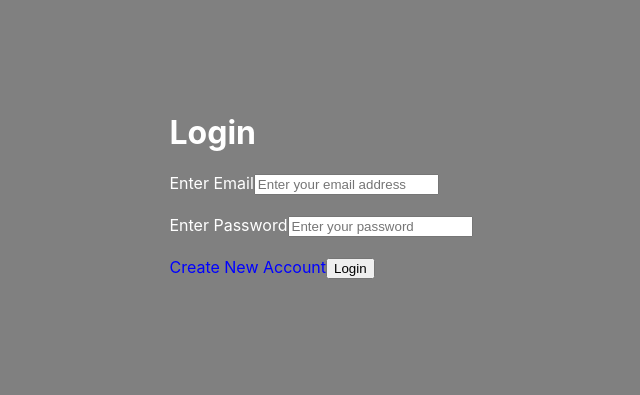
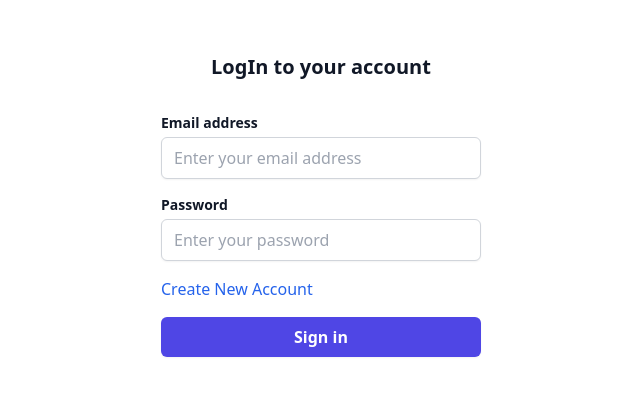
Before and after one commit to vedantpDev/CRUD-on-imges, a React (Create React App) app in the folder client/: page /login-page in a window 1280 px wide. Shown: the part 215-610 px from the top of the page, without its empty margins (319-959 px from the left). Built offline with nearby package versions, Linux system fonts and the light colour scheme; no server answers.

Commit message:
integrate tailwind css

```diff
--- a/client/package.json
+++ b/client/package.json
@@ -2,7 +2,7 @@
   "name": "client",
   "version": "0.1.0",
   "private": true,
-  "proxy":"http://localhost:5000",
+  "proxy": "http://localhost:5000",
   "dependencies": {
     "@testing-library/jest-dom": "^5.17.0",
     "@testing-library/react": "^13.4.0",
@@ -38,5 +38,8 @@
       "last 1 firefox version",
       "last 1 safari version"
     ]
+  },
+  "devDependencies": {
+    "tailwindcss": "^3.4.3"
   }
 }
--- a/client/src/components/LoginForm.js
+++ b/client/src/components/LoginForm.js
@@ -29,42 +29,70 @@
   };
 
   return (
-    <div
-      style={{
-        height: "100vh",
-        display: "flex",
-        alignItems: "center",
-        justifyContent: "center",
-      }}
+    <div className="flex items-center justify-center h-screen">
+      <div className="max-w-sm w-full p-8">
+        <h2 className="mt-10 text-center text-xl font-semibold text-gray-900">
+          LogIn to your account
+        </h2>
+
+        <form className="mt-8" onSubmit={handleSubmit}>
+          <div className="mb-4">
+            <label
+              htmlFor="email"
+              className="block text-sm font-semibold text-gray-900"
             >
-      <form onSubmit={handleSubmit}>
-        <h1>Login</h1>
-        <div style={{ marginBottom: "20px", marginTop: "20px" }}>
-          <label>Enter Email</label>
+              Email address
+            </label>
             <input
-            type="email"
               placeholder="Enter your email address"
+              id="email"
+              name="email"
               value={email}
               onChange={(e) => setEmail(e.target.value)}
+              type="email"
+              autoComplete="email"
+              required
+              className="mt-1 w-full px-3 py-2 border border-gray-300 rounded-md shadow-sm placeholder-gray-400 focus:ring-1 focus:ring-indigo-600 focus:border-indigo-600"
             />
           </div>
-        <div style={{ marginBottom: "20px", marginTop: "20px" }}>
-          <label>Enter Password</label>
+
+          <div className="mb-4">
+            <label
+              htmlFor="password"
+              className="block text-sm font-semibold text-gray-900"
+            >
+              Password
+            </label>
             <input
-            type="password"
               placeholder="Enter your password"
               value={password}
               onChange={(e) => setPassword(e.target.value)}
+              id="password"
+              name="password"
+              type="password"
+              autoComplete="current-password"
+              required
+              className="mt-1 w-full px-3 py-2 border border-gray-300 rounded-md shadow-sm placeholder-gray-400 focus:ring-1 focus:ring-indigo-600 focus:border-indigo-600"
             />
           </div>
+
           <span
-          style={{ cursor: "pointer", color: "blue" }}
+            className="cursor-pointer text-blue-600"
             onClick={() => navigate("/register-page")}
           >
             Create New Account
           </span>
-        <button>Login</button>
+
+          <div className="mt-4">
+            <button
+              type="submit"
+              className="w-full bg-indigo-600 text-white px-4 py-2 rounded-md font-semibold shadow-sm hover:bg-indigo-500"
+            >
+              Sign in
+            </button>
+          </div>
         </form>
+      </div>
     </div>
   );
 };
--- a/client/src/components/RegisterForm.js
+++ b/client/src/components/RegisterForm.js
@@ -2,7 +2,6 @@
 import { createUserWithEmailAndPassword } from "firebase/auth";
 import { auth } from "../firebase/db";
 import { useNavigate } from "react-router-dom";
-import axios from "axios";
 
 const RegisterForm = () => {
   const navigate = useNavigate();
@@ -31,54 +30,90 @@
   };
 
   return (
-    <div
-      style={{
-        height: "100vh",
-        display: "flex",
-        alignItems: "center",
-        justifyContent: "center",
-      }}
+    <div className="flex items-center justify-center h-screen">
+      <div className="flex items-center justify-center h-screen">
+        <div className="max-w-sm w-full p-8">
+          <h2 className="mt-10 text-center text-xl font-semibold text-gray-900">
+            Register Here
+          </h2>
+
+          <form className="mt-8" onSubmit={handleSubmit}>
+            <div className="mb-4">
+              <label
+                htmlFor="email"
+                className="block text-sm font-semibold text-gray-900"
               >
-      <form onSubmit={handleSubmit}>
-        <h1>Register Here</h1>
-        <div style={{ marginBottom: "20px", marginTop: "20px" }}>
-          <label>Enter Email</label>
+                Email address
+              </label>
               <input
-            type="email"
                 placeholder="Enter your email address"
+                id="email"
+                name="email"
                 value={email}
                 onChange={(e) => setEmail(e.target.value)}
+                type="email"
+                autoComplete="email"
+                required
+                className="mt-1 w-full px-3 py-2 border border-gray-300 rounded-md shadow-sm placeholder-gray-400 focus:ring-1 focus:ring-indigo-600 focus:border-indigo-600"
               />
             </div>
-        <div style={{ marginBottom: "20px", marginTop: "20px" }}>
-          <label>Enter Password</label>
+            <div className="mb-4">
+              <label
+                htmlFor="password"
+                className="block text-sm font-semibold text-gray-900"
+              >
+                Password
+              </label>
               <input
-            type="password"
                 placeholder="Enter your password"
                 value={password}
                 onChange={(e) => setPassword(e.target.value)}
+                id="password"
+                name="password"
+                type="password"
+                autoComplete="current-password"
+                required
+                className="mt-1 w-full px-3 py-2 border border-gray-300 rounded-md shadow-sm placeholder-gray-400 focus:ring-1 focus:ring-indigo-600 focus:border-indigo-600"
               />
             </div>
-        <div style={{ marginBottom: "20px", marginTop: "20px" }}>
-          <label>Enter Confirm Password</label>
+            <div className="mb-4">
+              <label
+                htmlFor="password"
+                className="block text-sm font-semibold text-gray-900"
+              >
+                Password
+              </label>
               <input
-            type="password"
                 placeholder="Enter your Confirm password"
                 value={confirmPassword}
                 onChange={(e) => setConfirmPassword(e.target.value)}
+                id="password"
+                name="password"
+                type="password"
+                autoComplete="current-password"
+                required
+                className="mt-1 w-full px-3 py-2 border border-gray-300 rounded-md shadow-sm placeholder-gray-400 focus:ring-1 focus:ring-indigo-600 focus:border-indigo-600"
               />
             </div>
-        Already have an account?
+            Already have an account?{" "}
             <span
-          style={{ cursor: "pointer", color: "blue" }}
+              className="cursor-pointer text-blue-600"
               onClick={() => navigate("/login-page")}
             >
               Login Here
             </span>
-        <div style={{ marginBottom: "20px", marginTop: "20px" }}>
-          <button>Register</button>
+            <div className="mt-4">
+              <button
+                type="submit"
+                className="w-full bg-indigo-600 text-white px-4 py-2 rounded-md font-semibold shadow-sm hover:bg-indigo-500"
+              >
+                Sign in
+              </button>
             </div>
           </form>
+        </div>
+      </div>
+      {/*  */}
     </div>
   );
 };
--- a/client/src/index.css
+++ b/client/src/index.css
@@ -1,4 +1,8 @@
-body {
+@tailwind base;
+@tailwind components;
+@tailwind utilities;
+
+/* body {
   background-color: gray;
   color: white;
   margin: 0;
@@ -12,4 +16,4 @@
 code {
   font-family: source-code-pro, Menlo, Monaco, Consolas, "Courier New",
     monospace;
-}
+} */
--- /dev/null
+++ b/client/tailwind.config.js
@@ -0,0 +1,8 @@
+/** @type {import('tailwindcss').Config} */
+module.exports = {
+  content: ["./src/**/*.{js,jsx,ts,tsx}"],
+  theme: {
+    extend: {},
+  },
+  plugins: [],
+};
```
Also changed, not shown: client/src/App.js (+19 -48 lines), 1 other file (tests, documents, lock files or other folders). Lines whose indentation alone changed are shown as unchanged.
